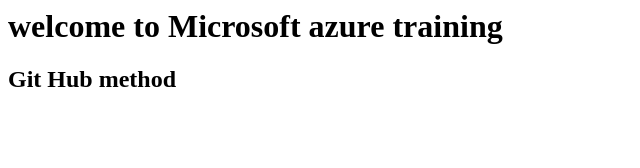
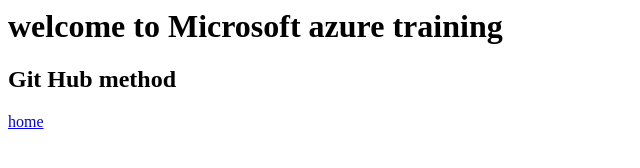
Before and after one commit to baskars4/Azureweb, a plain HTML site: page index.html in a window 1280 px wide. Shown: the full height of the page, 0-640 px from the left. Drawn offline with Linux system fonts and the light colour scheme.

Commit message:
Update index.html

```diff
--- a/index.html
+++ b/index.html
@@ -4,6 +4,7 @@
 
 <body>
 <h2> Git Hub method </h2>
+  <a href = "https://c11380.azurewebsites.net">home </a>
 </body>
 
 </html>
```
